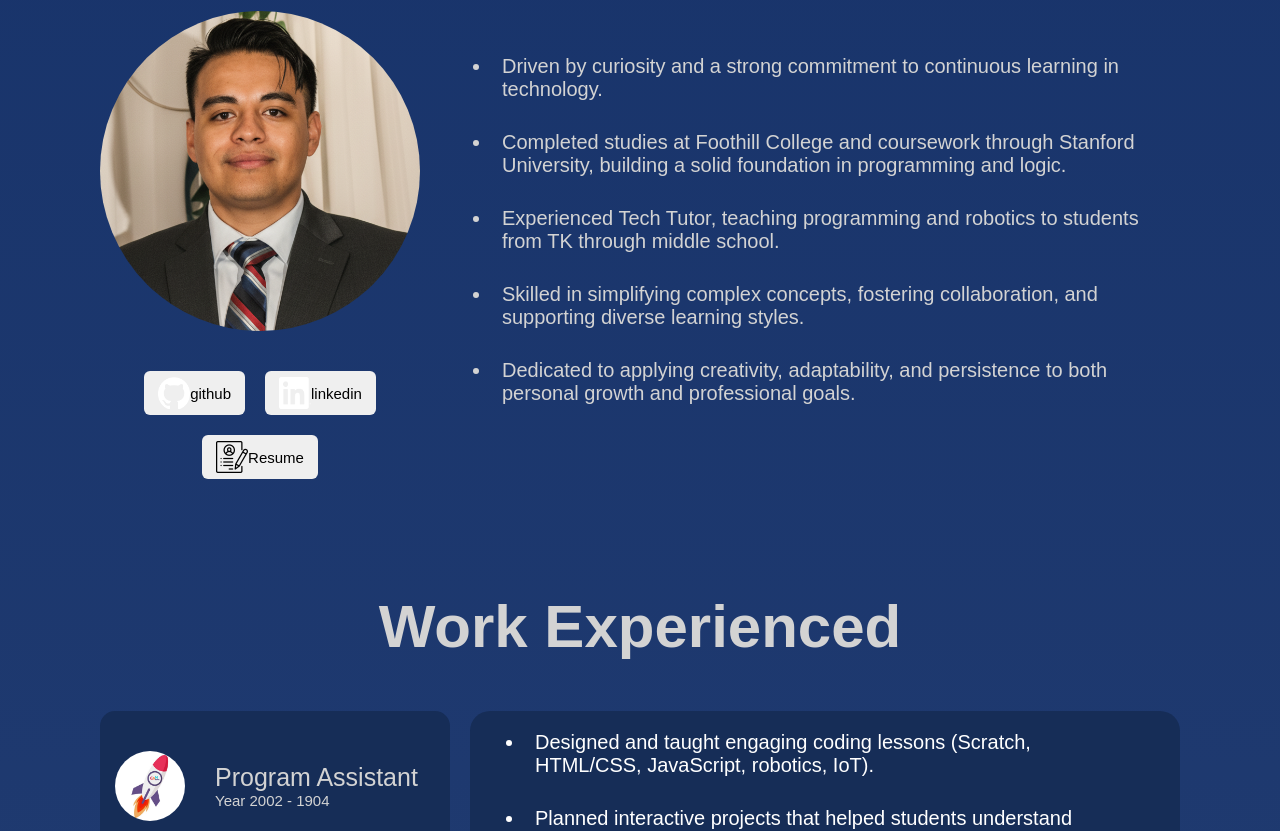
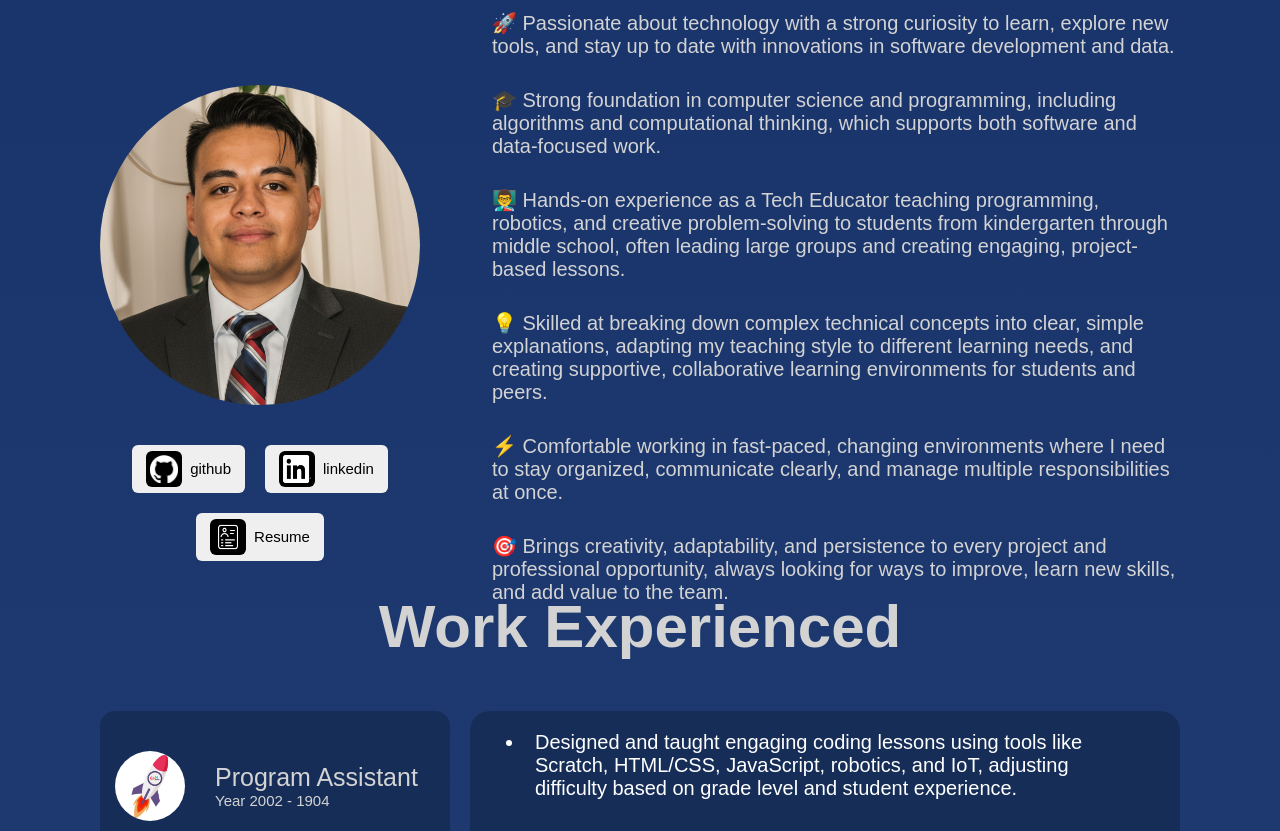
Before and after one commit to Apicad/portfolio-website, a React (Vite) app: page / in a window 1280 px wide. Shown: the part 980-1811 px from the top of the page. Built offline with nearby package versions, Linux system fonts and the light colour scheme; a web font is replaced by a local one.

Commit message:
Update About Me and Work Experience with detailed descriptions, improve button icon visibility, and change tabs to click interaction

```diff
--- a/components/about-me/AboutMe.jsx
+++ b/components/about-me/AboutMe.jsx
@@ -53,25 +53,36 @@ const Overview = () => {
       >
         <ul>
           <li>
-            Driven by curiosity and a strong commitment to continuous learning
-            in technology.
+            🚀 Passionate about technology with a strong curiosity to learn,
+            explore new tools, and stay up to date with innovations in software
+            development and data.
           </li>
           <li>
-            Completed studies at Foothill College and coursework through
-            Stanford University, building a solid foundation in programming and
-            logic.
+            🎓 Strong foundation in computer science and programming, including
+            algorithms and computational thinking, which supports both software
+            and data-focused work.
           </li>
           <li>
-            Experienced Tech Tutor, teaching programming and robotics to
-            students from TK through middle school.
+            👨‍🏫 Hands-on experience as a Tech Educator teaching programming,
+            robotics, and creative problem-solving to students from kindergarten
+            through middle school, often leading large groups and creating
+            engaging, project-based lessons.
           </li>
           <li>
-            Skilled in simplifying complex concepts, fostering collaboration,
-            and supporting diverse learning styles.
+            💡 Skilled at breaking down complex technical concepts into clear,
+            simple explanations, adapting my teaching style to different
+            learning needs, and creating supportive, collaborative learning
+            environments for students and peers.
           </li>
           <li>
-            Dedicated to applying creativity, adaptability, and persistence to
-            both personal growth and professional goals.
+            ⚡ Comfortable working in fast-paced, changing environments where I
+            need to stay organized, communicate clearly, and manage multiple
+            responsibilities at once.
+          </li>
+          <li>
+            🎯 Brings creativity, adaptability, and persistence to every project
+            and professional opportunity, always looking for ways to improve,
+            learn new skills, and add value to the team.
           </li>
         </ul>
       </motion.div>
--- a/components/about-me/AboutMe.scss
+++ b/components/about-me/AboutMe.scss
@@ -36,10 +36,16 @@ h1 {
 
 .bullet-points {
   width: 100%;
+
+  ul {
+    list-style: none;
+    padding-left: 0;
+  }
+
   li {
     font-size: 20px;
     margin-bottom: 30px;
-    padding-left: 10px;
+    padding-left: 0;
   }
 }
 
@@ -55,16 +61,14 @@ h1 {
     padding: 20px;
   }
 
-  .profile-container{
+  .profile-container {
     display: flex;
     flex-direction: column;
     align-items: center;
   }
 
-
   .circle {
     width: 220px;
-
   }
 
   .bullet-points {
@@ -85,7 +89,6 @@ h1 {
     width: 180px;
   }
 
-
   .bullet-points {
     li {
       font-size: 16px;
--- a/components/buttons/Buttons.scss
+++ b/components/buttons/Buttons.scss
@@ -13,9 +13,13 @@ button {
   padding: 6px 14px;
   border-radius: 6px;
   border: none;
+  gap: 8px;
 
   .image-icon {
-    width: 32px;
-    height: 32px;
+    width: 36px;
+    height: 36px;
+    background-color: #000000;
+    border-radius: 6px;
+    padding: 4px;
   }
 }
--- a/components/work-experiences/Work.jsx
+++ b/components/work-experiences/Work.jsx
@@ -103,7 +103,7 @@ const Tab = ({ children, tab, handleSetSelected, image, selected }) => {
       viewport={{ amount: 0.4, once: true }}
       transition={{ duration: 0.5 }}
       id={`shift-tab-${tab}`}
-      onHoverEnd={() => handleSetSelected(tab)}
+      onClick={() => handleSetSelected(tab)}
       className={`tab${selected === tab ? " selected" : ""}`}
     >
       <img src={image} alt={`${children} logo`} />
@@ -121,30 +121,32 @@ const TABS = [
     title: "Program Assistant",
     image: `${import.meta.env.BASE_URL}icons/CamEdu.jpeg`,
     description: [
-      "Designed and taught engaging coding lessons (Scratch, HTML/CSS, JavaScript, robotics, IoT).",
-      "Planned interactive projects that helped students understand complex programming concepts.",
-      "Supported large groups of TK–8 students with structured activities and learning plans.",
-      "Collaborated with staff to organize schedules, lessons, and program improvements.",
+      "Designed and taught engaging coding lessons using tools like Scratch, HTML/CSS, JavaScript, robotics, and IoT, adjusting difficulty based on grade level and student experience.",
+      "Planned interactive, hands-on projects (games, animations, simple websites, and robotics challenges) to help students connect abstract programming concepts to real-world applications.",
+      "Supported large groups of TK–8 students by creating clear routines, managing transitions, and building structured activities that kept students focused, safe, and engaged.",
+      "Differentiated instruction by offering step-by-step guidance, visual aids, and extra support or extensions so that both beginner and advanced students could make progress.",
+      "Collaborated with staff to coordinate daily schedules, align lessons with program goals, and troubleshoot classroom or technology issues in real time.",
+      "Contributed to program improvements by sharing feedback from students, suggesting new activities or tools, and helping refine lesson plans to better match student needs and interests.",
     ],
   },
   {
     title: "Tutor Teacher",
     image: `${import.meta.env.BASE_URL}icons/foothillCollege.jpeg`,
     description: [
-      "Completed a pre-apprenticeship focused on web development, Arduino programming, and teamwork.",
-      "Built and debugged small software and hardware projects in C++ and JavaScript.",
-      "Practiced professional communication skills through presentations and group projects.",
-      "Assisted peers and volunteered as a teaching assistant with Google engineers.",
+      "Tutored students in software design, programming, and core math concepts, supporting them through homework, labs, and project work.",
+      "Broke down difficult coding and algorithm topics into clear, step-by-step explanations that matched each student's skill level.",
+      "Guided students in building real projects such as iOS applications, helping them move from idea to working prototype while understanding the 'why' behind each step.",
+      "Strengthened skills in patience, time management, and one-on-one teaching strategies to keep students engaged, on track, and confident in their learning.",
     ],
   },
   {
     title: "Dev/Mission",
     image: `${import.meta.env.BASE_URL}icons/DevMission.jpg`,
     description: [
-      "Tutored students in software design, programming, and math concepts.",
-      "Simplified difficult coding and algorithm topics into clear explanations.",
-      "Guided students in building projects such as iOS applications.",
-      "Developed patience, time management, and effective teaching strategies.",
+      "Tutored students in software design, programming, and math concepts, supporting them with homework, projects, and exam preparation.",
+      "Simplified difficult coding and algorithm topics into clear, step-by-step explanations that matched each student's learning pace and style.",
+      "Guided students in building practical projects such as iOS applications, helping them move from idea to implementation while understanding key programming principles.",
+      "Developed strong patience, time management, and effective teaching strategies to keep students engaged, build their confidence, and help them reach their academic goals.",
     ],
   },
 ].map((n, idx) => ({ ...n, id: idx + 1 }));
```
Also changed, not shown: public/icons/resume.png.
